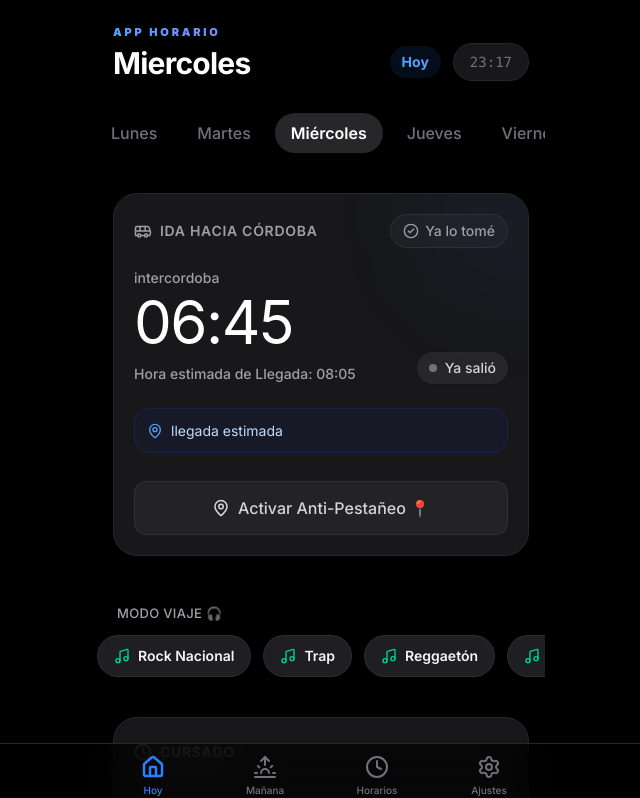
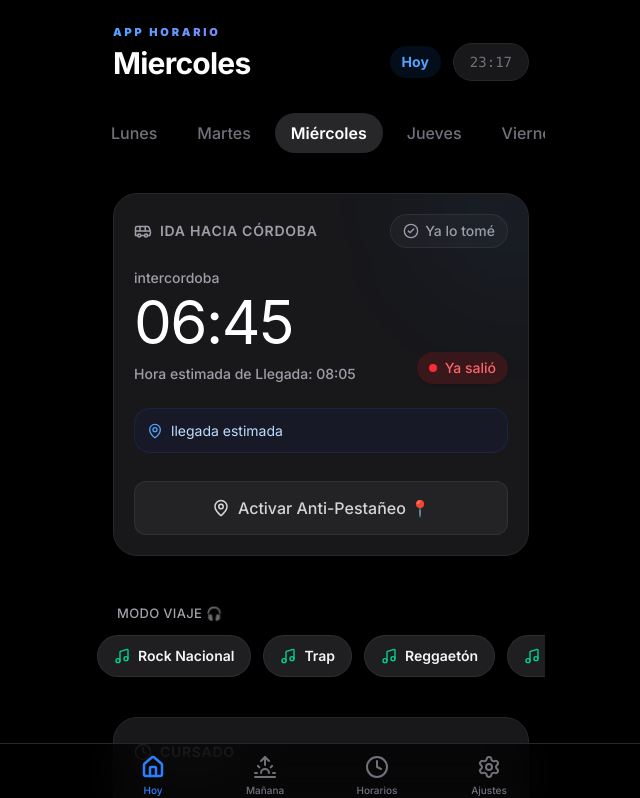
Before and after one commit to aalvaroespinoza/AppHorarios, a Next.js app: page / in a window 1280 px wide. Shown: the top 798 px of the page, without its empty margins (319-959 px from the left). Built offline with nearby package versions, Linux system fonts and the light colour scheme.

Commit message:
style: cambiar color de píldora a rojo cuando el colectivo ya salió

```diff
--- a/src/app/page.tsx
+++ b/src/app/page.tsx
@@ -168,14 +168,20 @@ function HorarioCard({
           <div className={`font-medium px-3 py-1.5 rounded-full text-sm flex items-center gap-2 shadow-sm ${
             minutosFaltantes > 0 && minutosFaltantes <= 60
               ? 'bg-blue-900/40 text-blue-400 animate-pulse'
-              : 'bg-zinc-800 text-zinc-300'
+              : minutosFaltantes < 0
+                ? 'bg-red-900/30 text-red-400'
+                : 'bg-zinc-800 text-zinc-300'
           }`}>
             <span className="relative flex h-2 w-2">
               {minutosFaltantes > 0 && minutosFaltantes <= 60 && (
                 <span className="animate-ping absolute inline-flex h-full w-full rounded-full bg-blue-400 opacity-75"></span>
               )}
               <span className={`relative inline-flex rounded-full h-2 w-2 ${
-                minutosFaltantes > 0 && minutosFaltantes <= 60 ? 'bg-blue-500' : 'bg-zinc-500'
+                minutosFaltantes > 0 && minutosFaltantes <= 60
+                  ? 'bg-blue-500'
+                  : minutosFaltantes < 0
+                    ? 'bg-red-500'
+                    : 'bg-zinc-500'
               }`}></span>
             </span>
             {minutosFaltantes > 0
```
